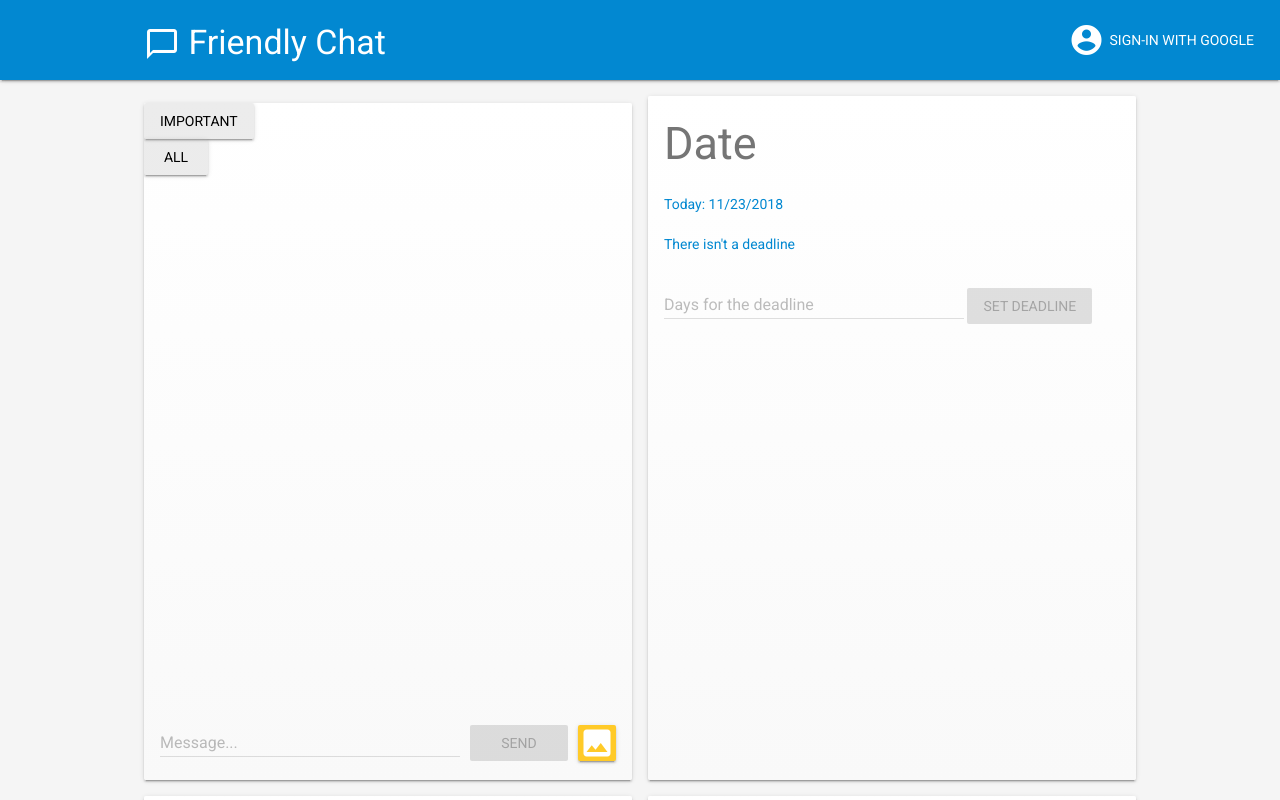
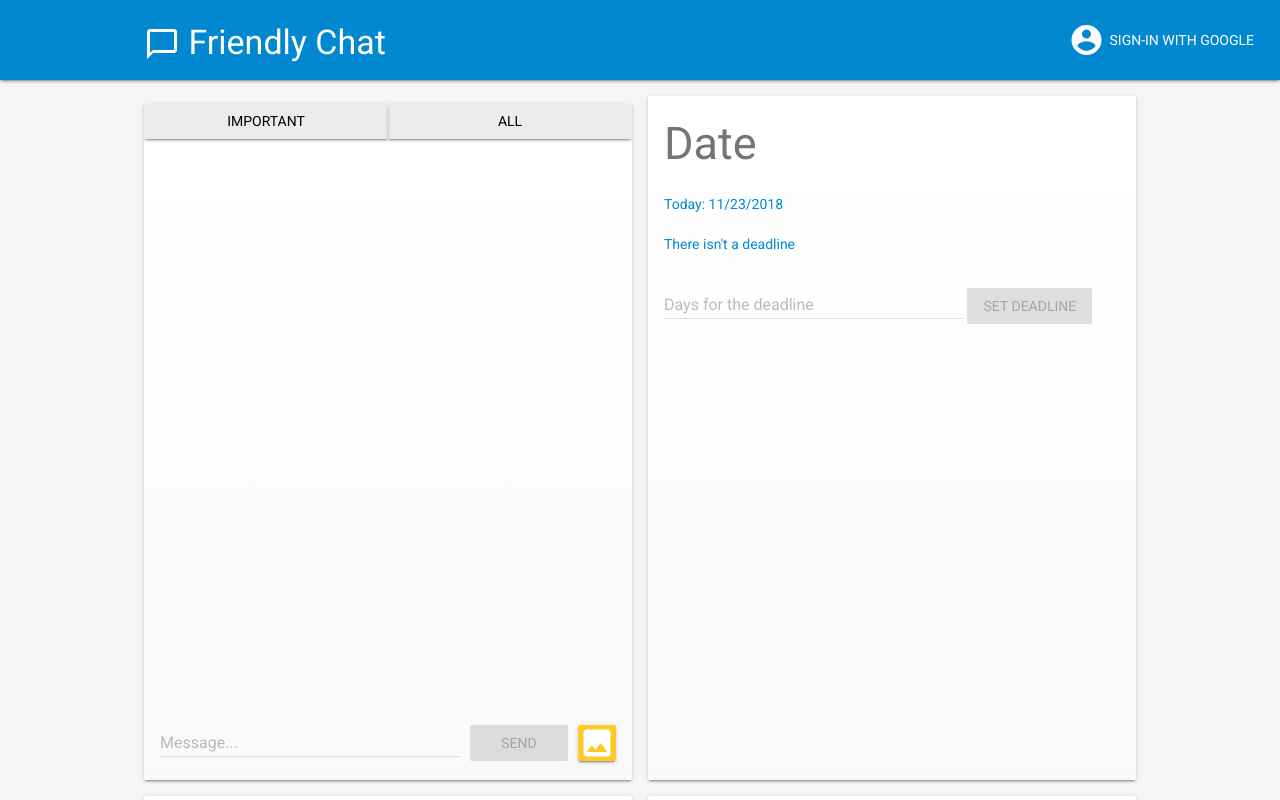
Before and after one commit to JonMoll/FriendlyChat, a plain HTML site: page index.html in a window 1280 px wide. Drawn offline with nearby package versions, Linux system fonts and the light colour scheme; some packages are replaced by stand-ins of ours; no server answers.

Commit message:
Cambiando posicion de los botones del chat

```diff
--- a/index.html
+++ b/index.html
@@ -72,22 +72,34 @@
   </header>
 
   <main class="mdl-layout__content mdl-color--grey-100">
+
+
+
     <div id="messages-card-container" class="mdl-cell mdl-cell--12-col mdl-grid">
 
       <!-- Messages container -->
       <div id="messages-card" class="mdl-card mdl-shadow--2dp mdl-cell mdl-cell--12-col mdl-cell--6-col-tablet mdl-cell--6-col-desktop">
+
         <div id="type-messages">
+
+          <div style="display: inline-block; float: left; width: 50%">
             <form id="important-form" action="#">
-    <button id="submit-important" type="submit" class="mdl-button mdl-js-button mdl-button--raised mdl-js-ripple-effect">
+              <button id="submit-important" type="submit" class="button-size50 mdl-button mdl-js-button mdl-button--raised mdl-js-ripple-effect">
                 Important
               </button>
             </form>
+          </div>
+
+          <div style="display: inline-block; float: right; width: 50%">
             <form id="all-form" action="#">
-    <button id="submit-all" type="submit" class="mdl-button mdl-js-button mdl-button--raised mdl-js-ripple-effect">
+              <button id="submit-all" type="submit" class="button-size50 mdl-button mdl-js-button mdl-button--raised mdl-js-ripple-effect">
                 All
               </button>
             </form>
           </div>
+
+        </div>
+
         <div class="mdl-card__supporting-text mdl-color-text--grey-600">
           <div id="messages">
             <span id="message-filler"></span>
--- a/styles/main.css
+++ b/styles/main.css
@@ -217,3 +217,8 @@ main, #messages-card {
   font-style: italic;
   color: #039be5;
 }
+
+.button-size50 {
+  display: block;
+  width: 100%;
+}
```
Also changed, not shown: 1 other file. Lines whose indentation alone changed are shown as unchanged.
